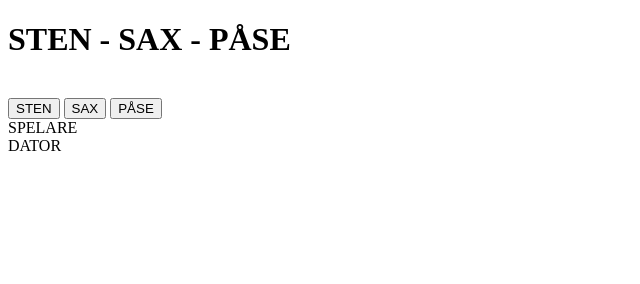
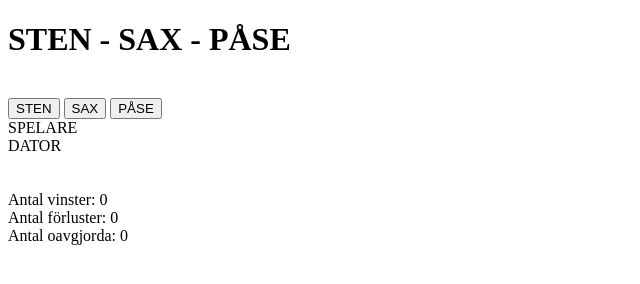
Before and after one commit to SofZde/A1, a website built with webpack: page RockPaperScissors/index.html in a window 1280 px wide. Shown: the whole page, without its empty margins (0-640 px from the left). Built offline with nearby package versions, Linux system fonts and the light colour scheme.

Commit message:
change display

```diff
--- a/RockPaperScissors/index.html
+++ b/RockPaperScissors/index.html
@@ -32,8 +32,8 @@
 
 </div>
 
-<div id="spelareDisplay">SPELARE </div>
-<div id="datorDisplay">DATOR</div>
+<div id="spelareDisplay"> </div>
+<div id="datorDisplay"></div>
 <br>
 <div id="resultatDisplay"></div>
 <br>
--- a/RockPaperScissors/js/app.js
+++ b/RockPaperScissors/js/app.js
@@ -9,12 +9,12 @@ function setCookie(cname, cvalue, exdays) {
 }
 
 // Function to get a cookie value by name
-function getCookie(cname) {
+function getCookie(cname ) {
   const name = cname + "=";
   const decodedCookie = decodeURIComponent(document.cookie);
   const ca = decodedCookie.split(';');
   for (let i = 0; i < ca.length; i++) {
-    let c = ca[i].trim();
+    let c = ca[i].trim(); // takes away unnecessary spaces
     if (c.indexOf(name) === 0) {
       return c.substring(name.length, c.length);
     }
@@ -22,12 +22,12 @@ function getCookie(cname) {
   return "";
 }
 
-// Initialize scores from cookies or set default to 0
+// gets scores from cookies, if they do not exist the value is set to 0.
 let scoreW = parseInt(getCookie("scoreW")) || 0;
 let scoreL = parseInt(getCookie("scoreL")) || 0;
 let scoreD = parseInt(getCookie("scoreD")) || 0;
 
-// Get display elements from the DOM
+// Get display elements from the documents
 const spelareDisplay = document.getElementById("spelareDisplay");
 const datorDisplay = document.getElementById("datorDisplay");
 const resultatDisplay = document.getElementById("resultatDisplay");
@@ -35,7 +35,7 @@ const resultatW = document.getElementById("resultatW");
 const resultatL = document.getElementById("resultatL");
 const resultatD = document.getElementById("resultatD");
 
-// Function to generate a random computer choice
+// Function to generate a random computer choice from array choices
 function getRandomChoice() {
   return choices[Math.floor(Math.random() * choices.length)];
 }
@@ -55,9 +55,12 @@ function scoreUpdate(resultat) {
 }
 
 // Function to display the result and score
-function displayResult(spelareVal, datorVal, result) {
-  spelareDisplay.innerHTML = `Du valde: ${spelareVal}`;
-  datorDisplay.innerHTML = `Datorn valde: ${datorVal}`;
+function displayResult(spelareVal="", datorVal="", result="") {
+  spelareDisplay.innerHTML = spelareVal ? `SPELARE: ${spelareVal}` : "SPELARE";
+  datorDisplay.innerHTML = datorVal? `DATOR: ${datorVal}` : "DATOR";
+
+
+
   resultatDisplay.innerHTML = result;
   resultatW.innerHTML = `Antal vinster: ${scoreW}`;
   resultatL.innerHTML = `Antal förluster: ${scoreL}`;
@@ -88,3 +91,4 @@ function playGame(spelareVal) {
   // Display the updated result and score
   displayResult(spelareVal, datorVal, result);
 }
+displayResult();
```
